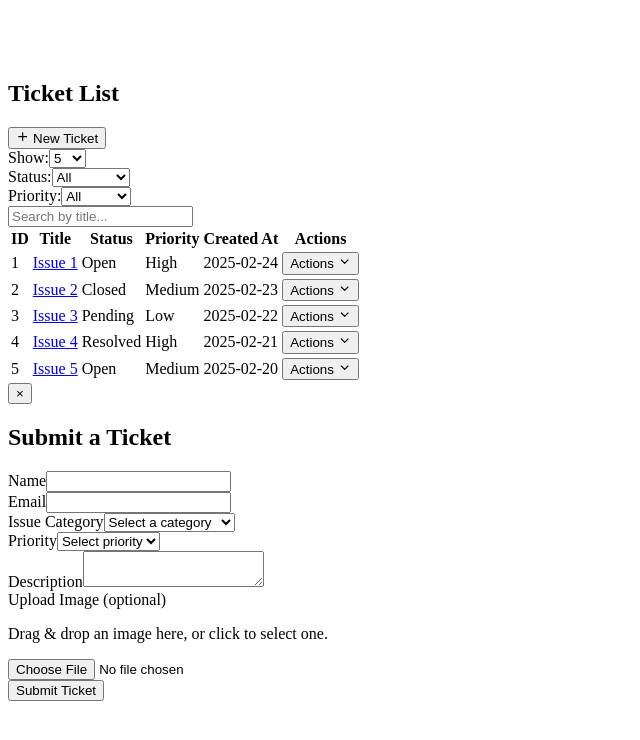
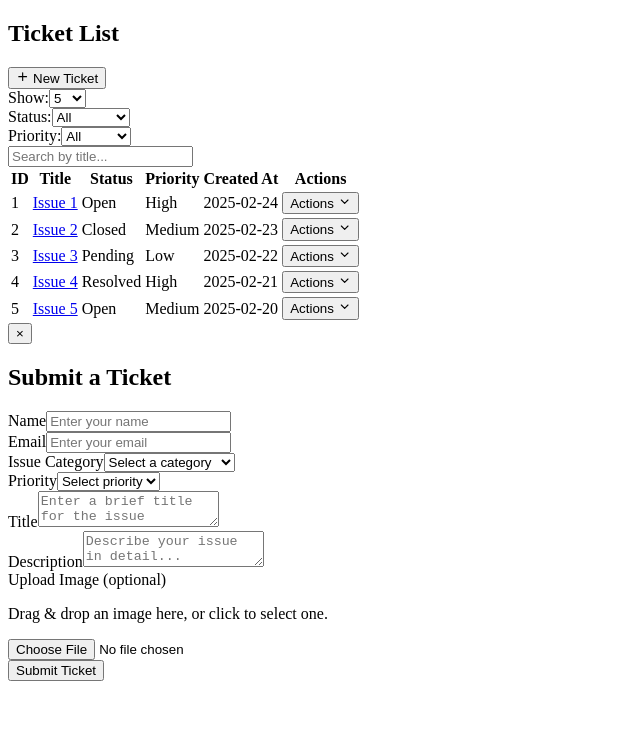
Before and after one commit to Devang-IO/ticket-management-system-tms01, a React (Create React App) app: page /tickets in a window 1280 px wide. Both pictures are taken after a click on the button "New Ticket". Shown: the top 740 px of the page, without its empty margins (0-640 px from the left). Built offline with nearby package versions, Linux system fonts and the light colour scheme.

Commit message:
update ticketsubmission Page
update page and add title field

```diff
--- a/src/components/TicketSubmissionModal.js
+++ b/src/components/TicketSubmissionModal.js
@@ -71,6 +71,7 @@ const TicketSubmissionModal = ({ isOpen, onClose }) => {
             </label>
             <input
               id="name"
+              placeholder="Enter your name"
               type="text"
               className="form-input"
               {...register("name", { required: "Name is required" })}
@@ -85,6 +86,7 @@ const TicketSubmissionModal = ({ isOpen, onClose }) => {
             </label>
             <input
               id="email"
+              placeholder="Enter your email"
               type="email"
               className="form-input"
               {...register("email", {
@@ -140,6 +142,20 @@ const TicketSubmissionModal = ({ isOpen, onClose }) => {
             {errors.priority && <p className="error-message">{errors.priority.message}</p>}
           </div>
 
+          {/* title Textarea */}
+          <div className="form-group full-width">
+            <label className="form-label" htmlFor="description">
+             Title
+            </label>
+            <textarea
+              id="title"
+              placeholder="Enter a brief title for the issue"
+              className="form-textarea"
+              {...register("title", { required: "Title is required" })}
+            ></textarea>
+            {errors.description && <p className="error-message">{errors.title.message}</p>}
+          </div>
+
           {/* Description Textarea */}
           <div className="form-group full-width">
             <label className="form-label" htmlFor="description">
@@ -147,6 +163,7 @@ const TicketSubmissionModal = ({ isOpen, onClose }) => {
             </label>
             <textarea
               id="description"
+              placeholder="Describe your issue in detail..."
               className="form-textarea"
               {...register("description", { required: "Description is required" })}
             ></textarea>
--- a/src/styles/global.css
+++ b/src/styles/global.css
@@ -242,14 +242,6 @@ body {
 }
 
 /* Sidebar */
-.sidebar-item {
-  @apply flex items-center gap-3 px-4 py-3 text-gray-300 hover:bg-gray-700 rounded-md transition;
-}
-
-.sidebar-item-text {
-  @apply text-base;
-}
-
 .sidebar {
   @apply h-screen bg-gray-800 text-white fixed top-0 left-0 pt-16 transition-all;
 }
@@ -320,7 +312,7 @@ body {
 }
 
 .close-btn {
-  @apply absolute top-4 right-4 text-gray-400 text-3xl cursor-pointer transition-colors hover:text-gray-600;
+  @apply absolute top-4 right-4 text-gray-400 text-3xl cursor-pointer transition-colors hover:text-red-600;
 }
 
 .modal-title {
@@ -381,7 +373,6 @@ body {
 /* Tickets List Container */
 .tickets-container {
   @apply max-w-[80%] mx-auto my-8 p-6 bg-gray-100 rounded-lg shadow-md;
-  margin-top: 80px; /* Adjust this based on your navbar height */
 }
 
 /* Header */
```
